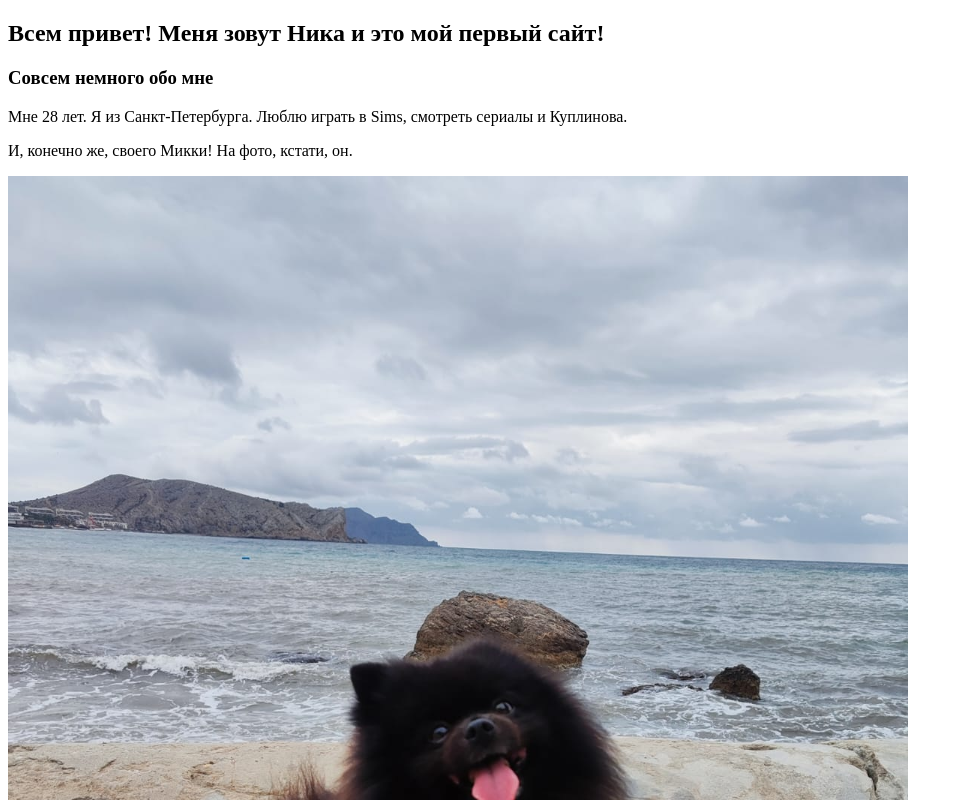
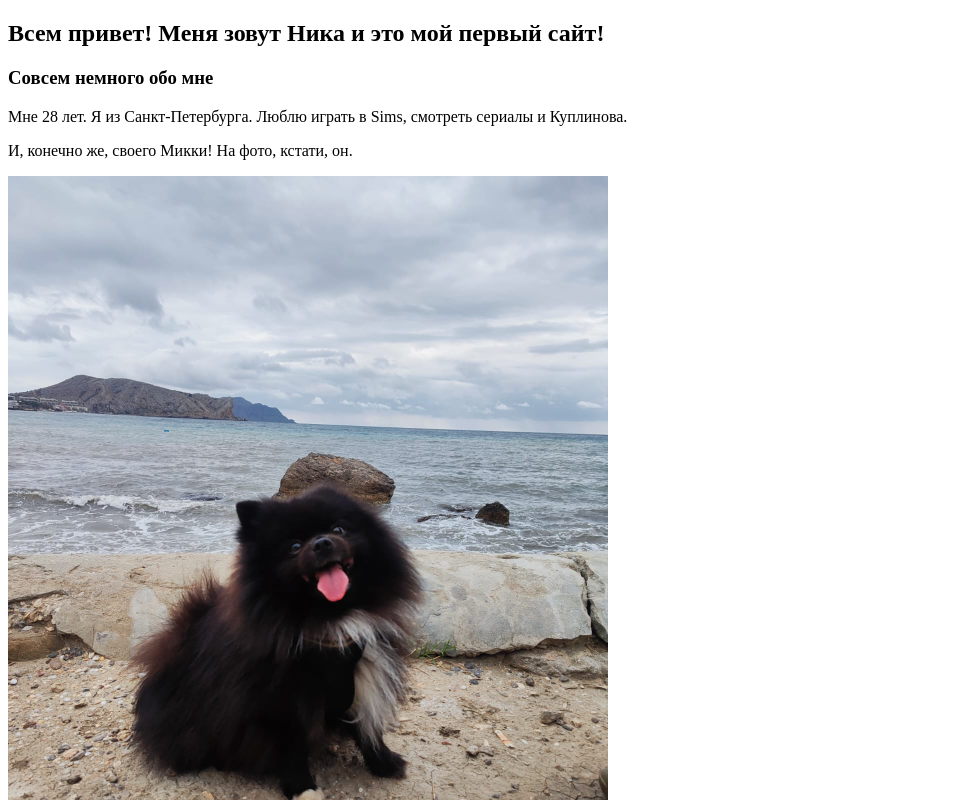
Before and after one commit to NikkiSunny/practice1, a plain HTML site: page index.html in a window 1280 px wide. Shown: the top 800 px of the page, without its empty margins (0-963 px from the left). Drawn offline with Linux system fonts and the light colour scheme.

Commit message:
Update index.html

```diff
--- a/index.html
+++ b/index.html
@@ -11,7 +11,7 @@
     <h3> Совсем немного обо мне</h3>
     <span>Мне 28 лет. Я из Санкт-Петербурга. Люблю играть в Sims, смотреть сериалы и Куплинова.</span>
     <p>И, конечно же, своего Микки! На фото, кстати, он.</p>
-    <img src="1.jpg" height="1200px">
+    <img src="1.jpg" height="800px">
 
     <a href="https://travel.yandex.ru/journal/polnyy-chek-list-po-dostoprimechatelnostyam-sanktpeterburga/"> Сюда скорее</a>
 </body>
```
